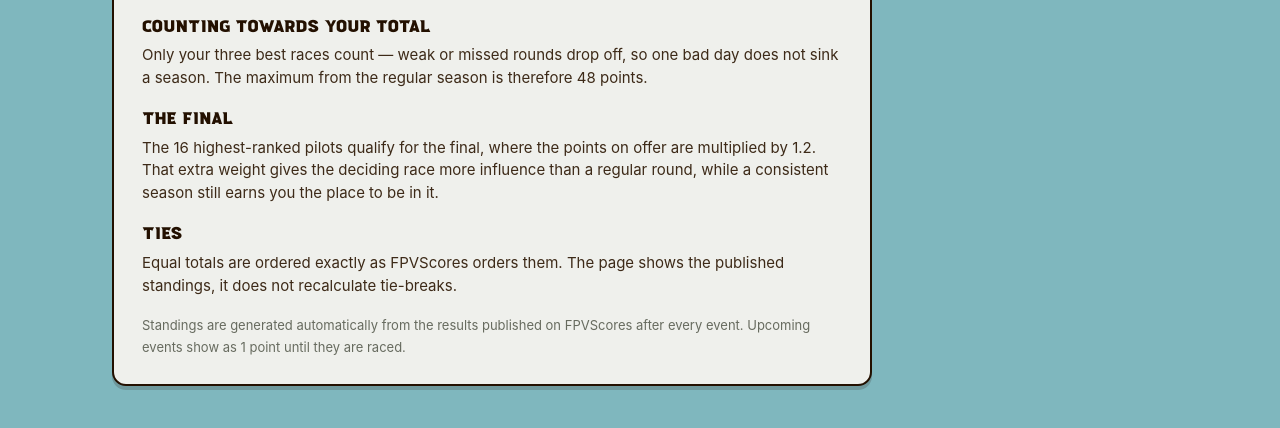
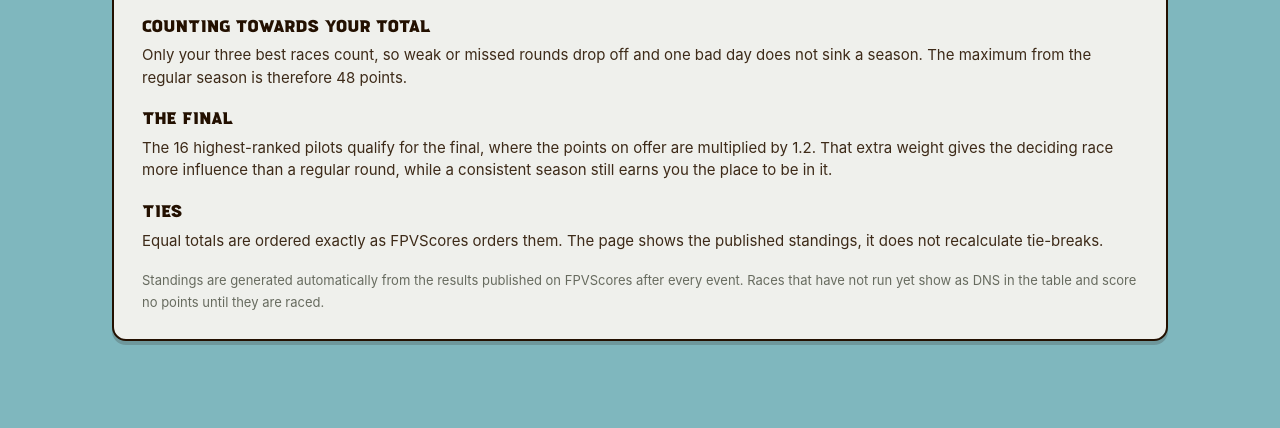
Before and after one commit to sanderpuh/mediakit, a plain HTML site: page ranking/index.html in a window 1280 px wide. Shown: the part 2686-3114 px from the top of the page. After the commit the page ends 3083 px from the top, so only its background shows below. Drawn offline with Linux system fonts and the light colour scheme.

Commit message:
Update ranking rules and scoring explanations
Clarify ranking rules and update race point scoring details.

```diff
--- a/ranking/index.html
+++ b/ranking/index.html
@@ -109,9 +109,10 @@ body{background:var(--bg);color:var(--ink);font-family:var(--body);font-size:17p
 
 /* ===== how the ranking works ===== */
 .rules{padding:6px 0 56px}
+.rules .wrap{max-width:1100px}
 .rules-card{
   background:var(--card);border:2px solid var(--ink);border-radius:14px;
-  box-shadow:0 4px 0 rgba(35,16,0,.18);padding:26px 28px;max-width:760px
+  box-shadow:0 4px 0 rgba(35,16,0,.18);padding:26px 28px
 }
 .rules h2{
   font-family:var(--head);font-size:clamp(1.3rem,2.8vw,1.7rem);color:var(--ink);
@@ -223,7 +224,7 @@ td.num.dropped .podium{border-style:dashed}
                         full field always scores.</dd>
 
                     <dt>Counting towards your total</dt>
-                    <dd>Only your three best races count &mdash; weak or missed rounds drop off, so one bad
+                    <dd>Only your three best races count, so weak or missed rounds drop off and one bad
                         day does not sink a season. The maximum from the regular season is therefore 48 points.</dd>
 
                     <dt>The final</dt>
@@ -236,7 +237,8 @@ td.num.dropped .podium{border-style:dashed}
                         published standings, it does not recalculate tie-breaks.</dd>
                 </dl>
                 <p class="note">Standings are generated automatically from the results published on FPVScores
-                    after every event. Upcoming events show as 1 point until they are raced.</p>
+                    after every event. Races that have not run yet show as DNS in the table and score no
+                    points until they are raced.</p>
             </div>
         </div>
     </section>
```
